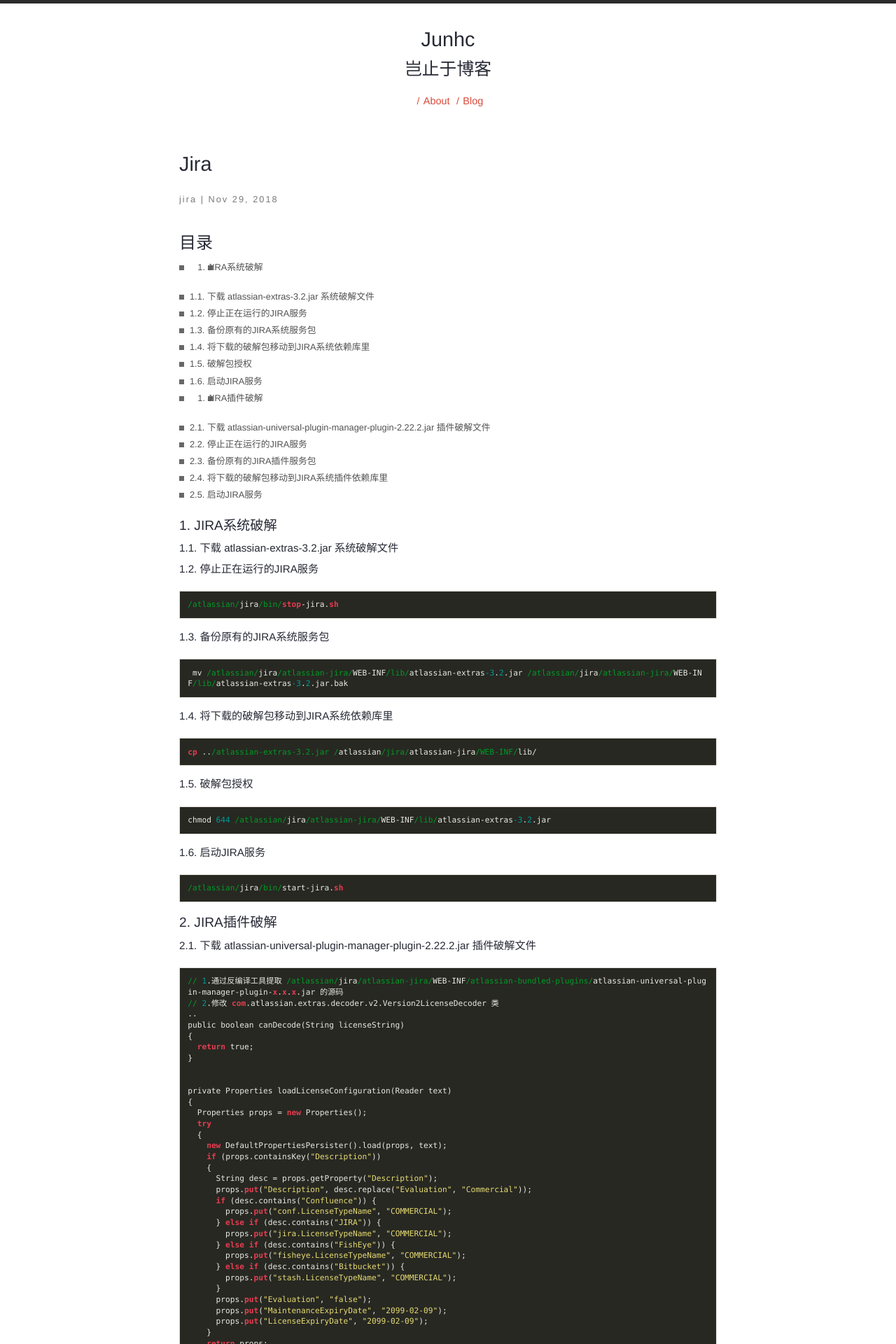
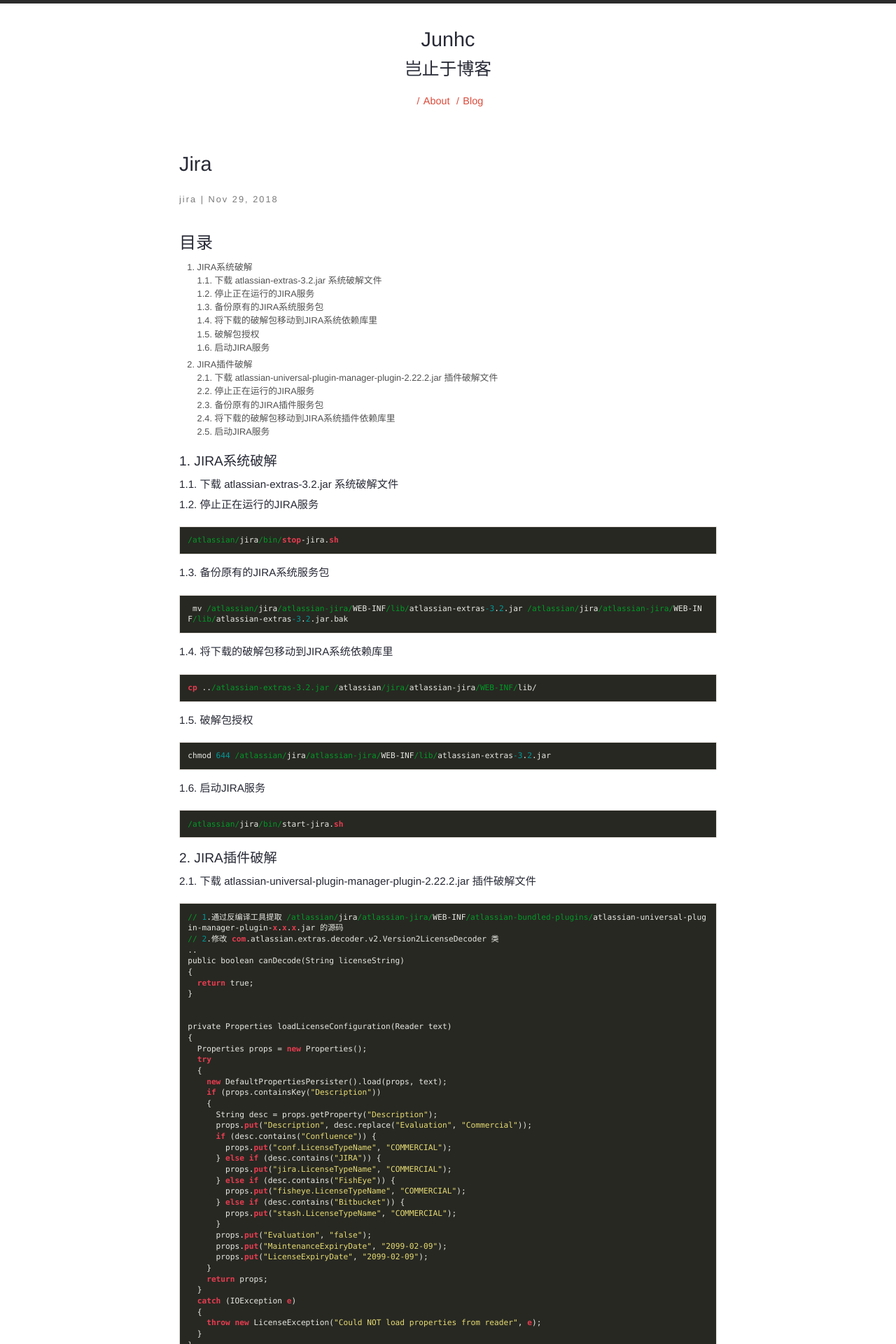
Before and after one commit to junhc/junhc.github.io, a Jekyll site: the page built from _posts/2018-11-28-jira.md, in a window 1280 px wide. Shown: the top 1920 px of the page at 70% size. Built offline with Jekyll 4.4.1, drawn with Linux system fonts in a browser that asks for light colours; Markdown is read by kramdown in place of the engine named in the settings; comment, search, counter and statistics services are not loaded.

```diff
--- a/_posts/2018-11-28-jira.md
+++ b/_posts/2018-11-28-jira.md
@@ -9,19 +9,19 @@ permalink: jira
 ---
 
 ### 目录
-* 1. JIRA系统破解
-* 1.1. 下载 atlassian-extras-3.2.jar 系统破解文件
-* 1.2. 停止正在运行的JIRA服务
-* 1.3. 备份原有的JIRA系统服务包
-* 1.4. 将下载的破解包移动到JIRA系统依赖库里
-* 1.5. 破解包授权
-* 1.6. 启动JIRA服务
-* 2. JIRA插件破解
-* 2.1. 下载 atlassian-universal-plugin-manager-plugin-2.22.2.jar 插件破解文件
-* 2.2. 停止正在运行的JIRA服务
-* 2.3. 备份原有的JIRA插件服务包
-* 2.4. 将下载的破解包移动到JIRA系统插件依赖库里
-* 2.5. 启动JIRA服务
+1. JIRA系统破解
+1.1. 下载 atlassian-extras-3.2.jar 系统破解文件
+1.2. 停止正在运行的JIRA服务
+1.3. 备份原有的JIRA系统服务包
+1.4. 将下载的破解包移动到JIRA系统依赖库里
+1.5. 破解包授权
+1.6. 启动JIRA服务
+2. JIRA插件破解
+2.1. 下载 atlassian-universal-plugin-manager-plugin-2.22.2.jar 插件破解文件
+2.2. 停止正在运行的JIRA服务
+2.3. 备份原有的JIRA插件服务包
+2.4. 将下载的破解包移动到JIRA系统插件依赖库里
+2.5. 启动JIRA服务
 
 #### 1. JIRA系统破解
 ###### 1.1. 下载 atlassian-extras-3.2.jar 系统破解文件
```
